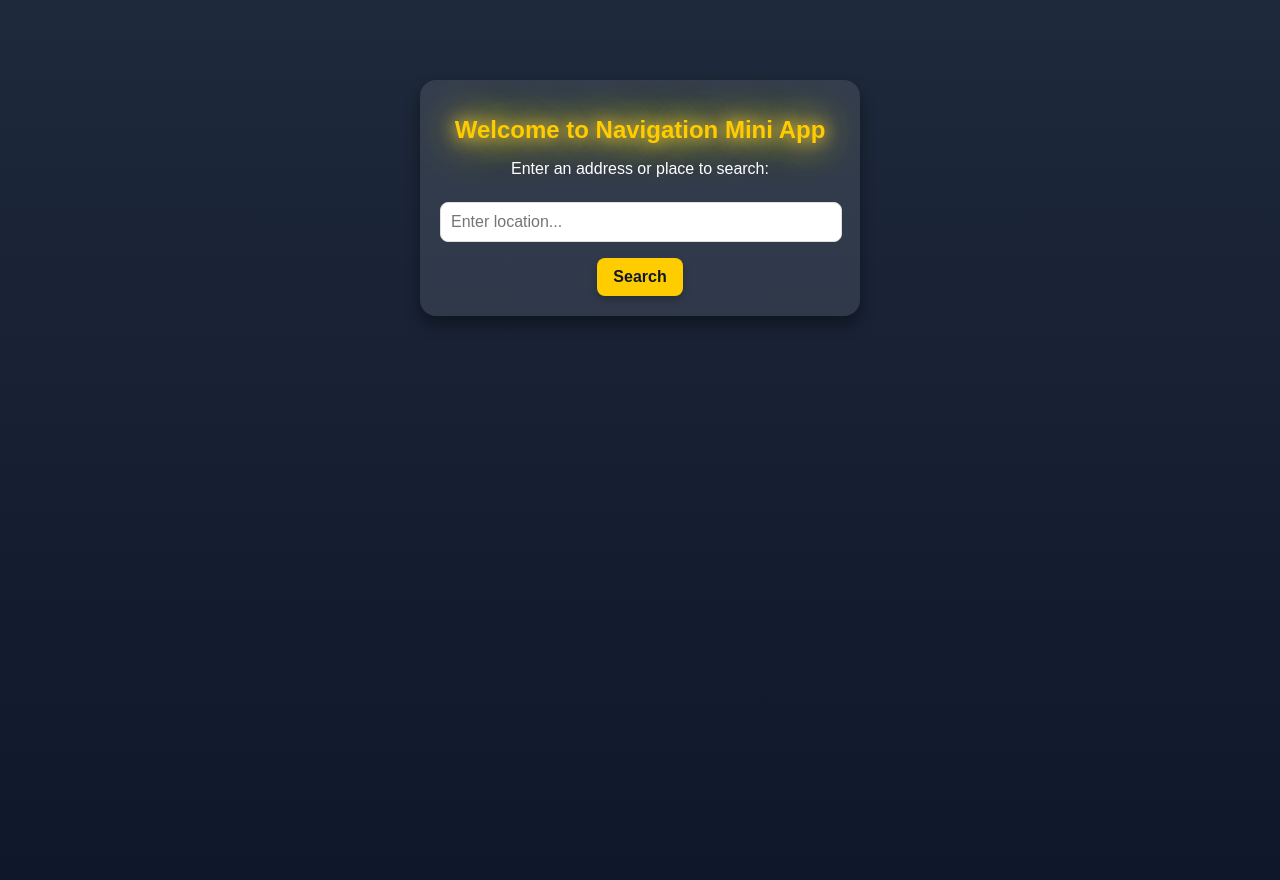
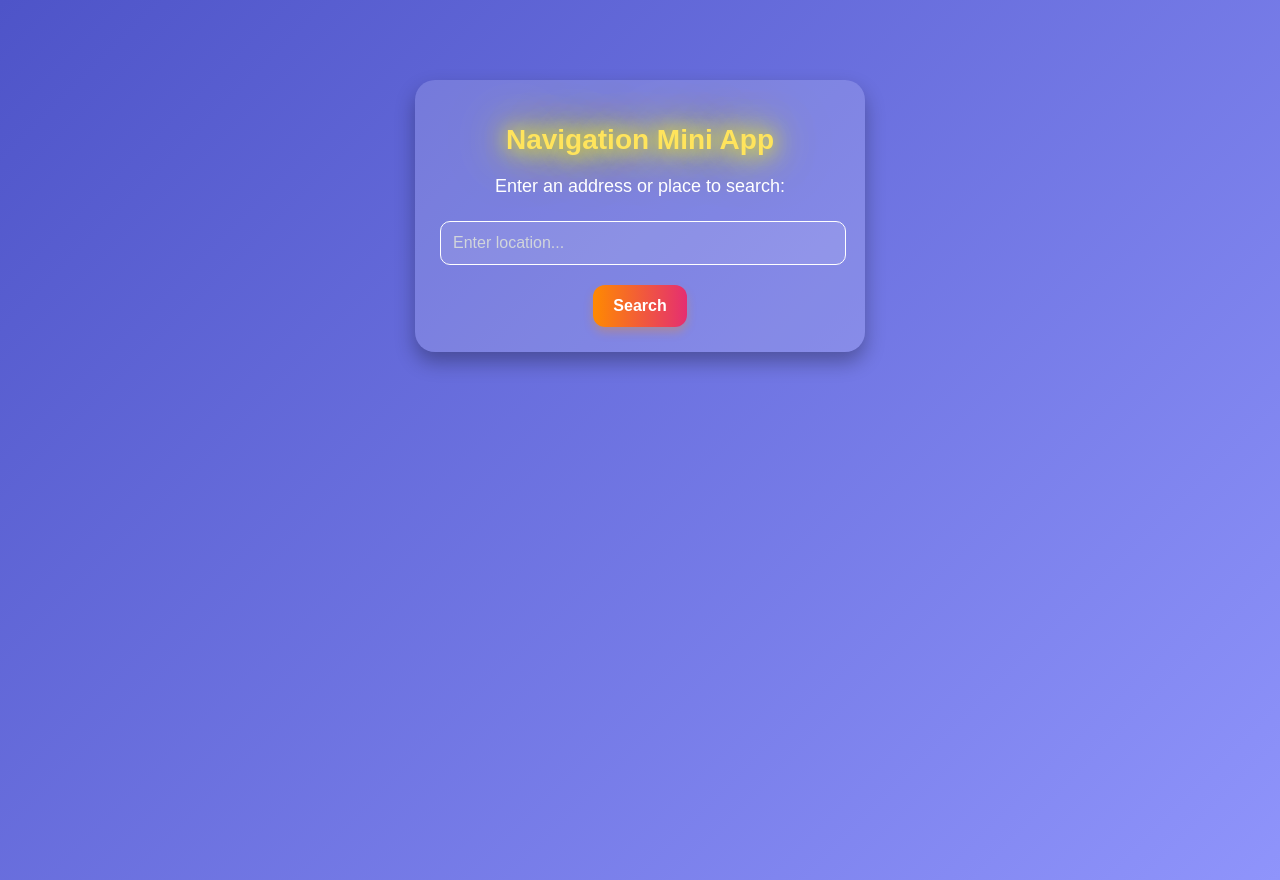
Before and after one commit to alishants/EasyNaviBot, a plain HTML site: page index.html in a window 1280 px wide. Drawn offline with Linux system fonts and the light colour scheme.

Commit message:
Update index.html

```diff
--- a/index.html
+++ b/index.html
@@ -8,76 +8,85 @@
         body {
             margin: 0;
             font-family: 'Arial', sans-serif;
-            background: linear-gradient(to bottom, #1e293b, #0f172a);
+            background: linear-gradient(135deg, #4e54c8, #8f94fb); /* Новый градиент */
             color: #ffffff;
             display: flex;
             justify-content: center;
             align-items: flex-start;
             min-height: 100vh;
-            padding-top: 80px; /* Подняли интерфейс вверх */
+            padding-top: 80px; /* Высота осталась неизменной */
         }
 
         .container {
             text-align: center;
-            background: rgba(255, 255, 255, 0.1);
-            border-radius: 16px;
-            padding: 20px;
-            box-shadow: 0 8px 15px rgba(0, 0, 0, 0.4);
+            background: rgba(255, 255, 255, 0.15); /* Увеличили прозрачность */
+            border-radius: 20px; /* Более мягкие формы */
+            padding: 25px; /* Чуть больше отступов */
+            box-shadow: 0 10px 20px rgba(0, 0, 0, 0.3); /* Улучшили тень */
             max-width: 400px;
             width: 100%;
         }
 
         h1 {
-            font-size: 24px;
-            margin-bottom: 16px;
-            color: #ffcc00;
+            font-size: 28px; /* Увеличили размер заголовка */
+            margin-bottom: 20px;
+            color: #ffe45c; /* Золотистый заголовок */
             animation: glow 2s infinite;
         }
 
         p {
-            font-size: 16px;
+            font-size: 18px;
             margin-bottom: 24px;
+            color: #ffffff;
         }
 
         input[type="text"] {
             width: calc(100% - 20px);
-            padding: 10px;
-            margin-bottom: 16px;
-            border-radius: 8px;
-            border: 1px solid #ddd;
+            padding: 12px;
+            margin-bottom: 20px;
+            border-radius: 10px; /* Более округлые края */
+            border: 1px solid #ffffff;
             outline: none;
             font-size: 16px;
+            background: rgba(255, 255, 255, 0.1); /* Легкий белый фон */
+            color: #ffffff;
+        }
+
+        input[type="text"]::placeholder {
+            color: #d1d5db; /* Светлый placeholder */
         }
 
         button {
-            background: #ffcc00;
-            color: #0f172a;
+            background: linear-gradient(90deg, #ff8a00, #e52e71); /* Градиент для кнопки */
+            color: #ffffff;
             border: none;
-            border-radius: 8px;
-            padding: 10px 16px;
+            border-radius: 12px; /* Кнопка с округлыми краями */
+            padding: 12px 20px;
             font-size: 16px;
             font-weight: bold;
             cursor: pointer;
-            box-shadow: 0 4px 8px rgba(0, 0, 0, 0.2);
+            box-shadow: 0 5px 10px rgba(255, 138, 0, 0.3); /* Тень под кнопкой */
+            transition: transform 0.2s ease, box-shadow 0.2s ease;
         }
 
         button:hover {
-            background: #ffd633;
+            transform: scale(1.05); /* Легкое увеличение кнопки при наведении */
+            box-shadow: 0 8px 15px rgba(255, 138, 0, 0.4); /* Более сильная тень */
         }
 
         @keyframes glow {
             0%, 100% {
-                text-shadow: 0 0 8px #ffcc00, 0 0 16px #ffcc00, 0 0 24px #ffcc00;
+                text-shadow: 0 0 10px #ffe45c, 0 0 20px #ffe45c, 0 0 30px #ffe45c;
             }
             50% {
-                text-shadow: 0 0 16px #ffd633, 0 0 32px #ffd633, 0 0 48px #ffd633;
+                text-shadow: 0 0 20px #fff700, 0 0 40px #fff700, 0 0 60px #fff700;
             }
         }
     </style>
 </head>
 <body>
     <div class="container">
-        <h1>Welcome to Navigation Mini App</h1>
+        <h1>Navigation Mini App</h1>
         <p>Enter an address or place to search:</p>
         <input type="text" id="searchInput" placeholder="Enter location...">
         <button onclick="search()">Search</button>
```
